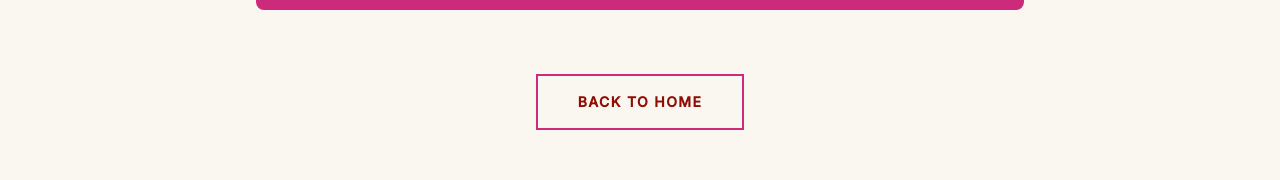
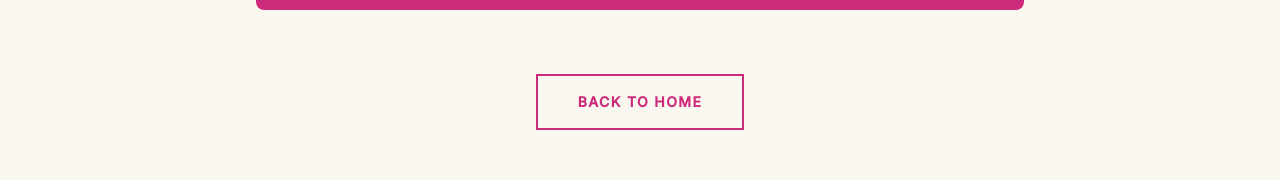
Before and after one commit to Simcol2/delicate, a Next.js app: page /faq in a window 1280 px wide. Shown: the part 1613-1793 px from the top of the page. Built offline with nearby package versions, Linux system fonts and the light colour scheme.

Commit message:
Fix FAQ plus sign background color when expanded

```diff
--- a/app/faq/page.tsx
+++ b/app/faq/page.tsx
@@ -124,7 +124,7 @@ export default function FAQPage() {
                   </span>
                   <span
                     className={`flex-shrink-0 w-8 h-8 rounded-full border border-[#CC2A7A] flex items-center justify-center transition-all duration-300 ${
-                      openIndex === index ? 'bg-[#c9594a] rotate-45' : ''
+                      openIndex === index ? 'bg-[#CC2A7A] rotate-45' : ''
                     }`}
                   >
                     <Plus
@@ -184,7 +184,7 @@ export default function FAQPage() {
           <div className="text-center mt-16">
             <a
               href="/"
-              className="inline-block px-10 py-4 border-2 border-[#CC2A7A] text-[#8f0e04] font-sans text-sm tracking-widest uppercase hover:bg-[#CC2A7A] hover:text-[#faf6f0] transition-all duration-300"
+              className="inline-block px-10 py-4 border-2 border-[#CC2A7A] text-[#CC2A7A] font-sans text-sm tracking-widest uppercase hover:bg-[#CC2A7A] hover:text-[#faf6f0] transition-all duration-300"
             >
               Back to Home
             </a>
```
